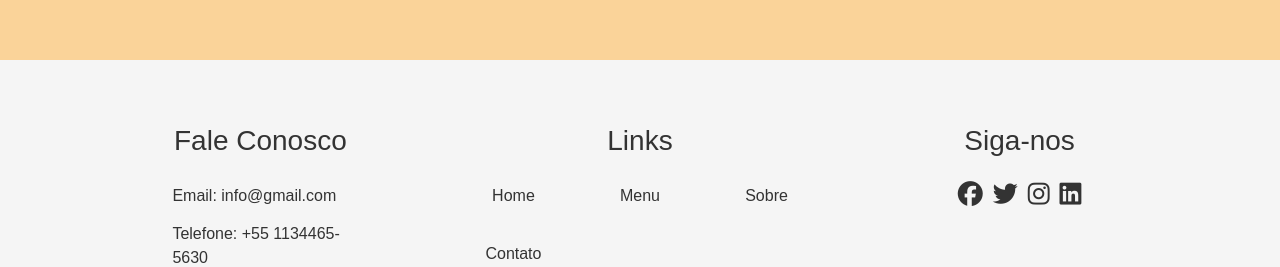
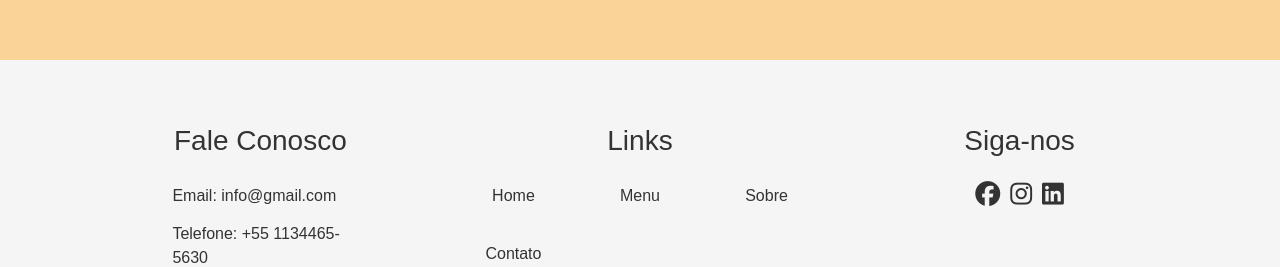
Before and after one commit to isaac-kapela/Projeto_final_toti, a React (Create React App) app in the folder Frontend/login/: page /menu in a window 1280 px wide. Shown: the part 870-1137 px from the top of the page. Built offline with nearby package versions, Linux system fonts and the light colour scheme.

Commit message:
add ancoras

```diff
--- a/Frontend/login/src/components/Footer/footer.js
+++ b/Frontend/login/src/components/Footer/footer.js
@@ -23,10 +23,9 @@ const Footer = ({ tema }) => {
         <div className="conteudo-footer">
           <h3>Siga-nos</h3>
           <ul className="icones-sociais">
-            <li><a href="#"><i className="fab fa-facebook"></i></a></li>
-            <li><a href="#"><i className="fab fa-twitter"></i></a></li>
-            <li><a href="#"><i className="fab fa-instagram"></i></a></li>
-            <li><a href="#"><i className="fab fa-linkedin"></i></a></li>
+            <li><a href="https://www.facebook.com/toti.diversidade" target="_blank"><i className="fab fa-facebook"></i></a></li>
+            <li><a href="https://www.instagram.com/toti.diversidade/" target="_blank"><i className="fab fa-instagram"></i></a></li>
+            <li><a href="https://www.linkedin.com/school/toti-diversidade/posts/?feedView=all" target="_blank"><i className="fab fa-linkedin"></i></a></li>
           </ul>
         </div>
       </div>
```
